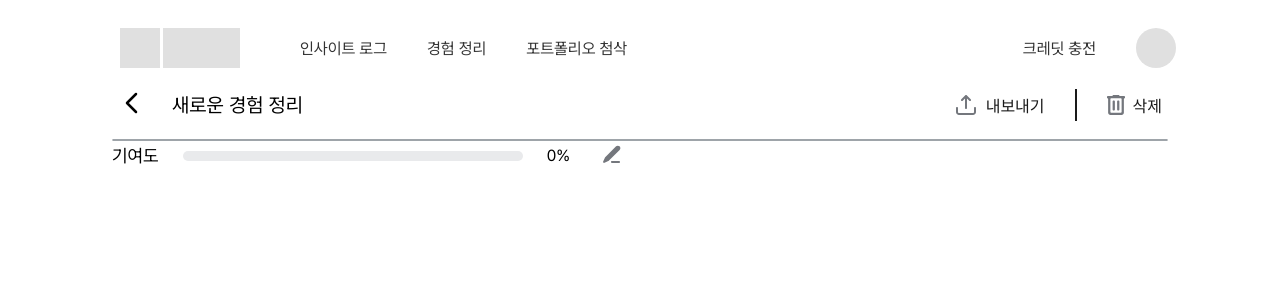
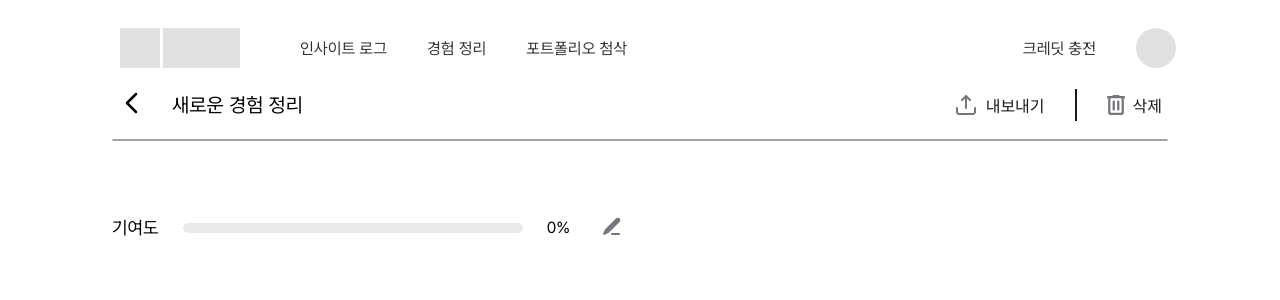
Before and after one commit to Teamie71/folioo-front, a Next.js app: page /experience/settings/1/portfolio in a window 1280 px wide. Shown: the top 300 px of the page. Built offline with nearby package versions, Linux system fonts and the light colour scheme.

Commit message:
🎨 Design: 포트폴리오 페이지 - 헤더&콘텐츠 영역 사이 간격 4.5rem 추가

```diff
--- a/src/app/(main)/experience/settings/[id]/portfolio/page.tsx
+++ b/src/app/(main)/experience/settings/[id]/portfolio/page.tsx
@@ -1,7 +1,7 @@
 export default function ExperienceSettingsPortfolioPage() {
   return (
     <div className='mx-auto w-[66rem] min-w-[66rem]'>
-      <div className='flex flex-col gap-[1.125rem]'>
+      <div className='flex flex-col gap-[1.125rem] pb-[4.5rem]'>
         {/* 헤더 */}
         <div className='flex w-full items-center justify-between'>
           <div className='flex items-center gap-[1.25rem]'>
```
